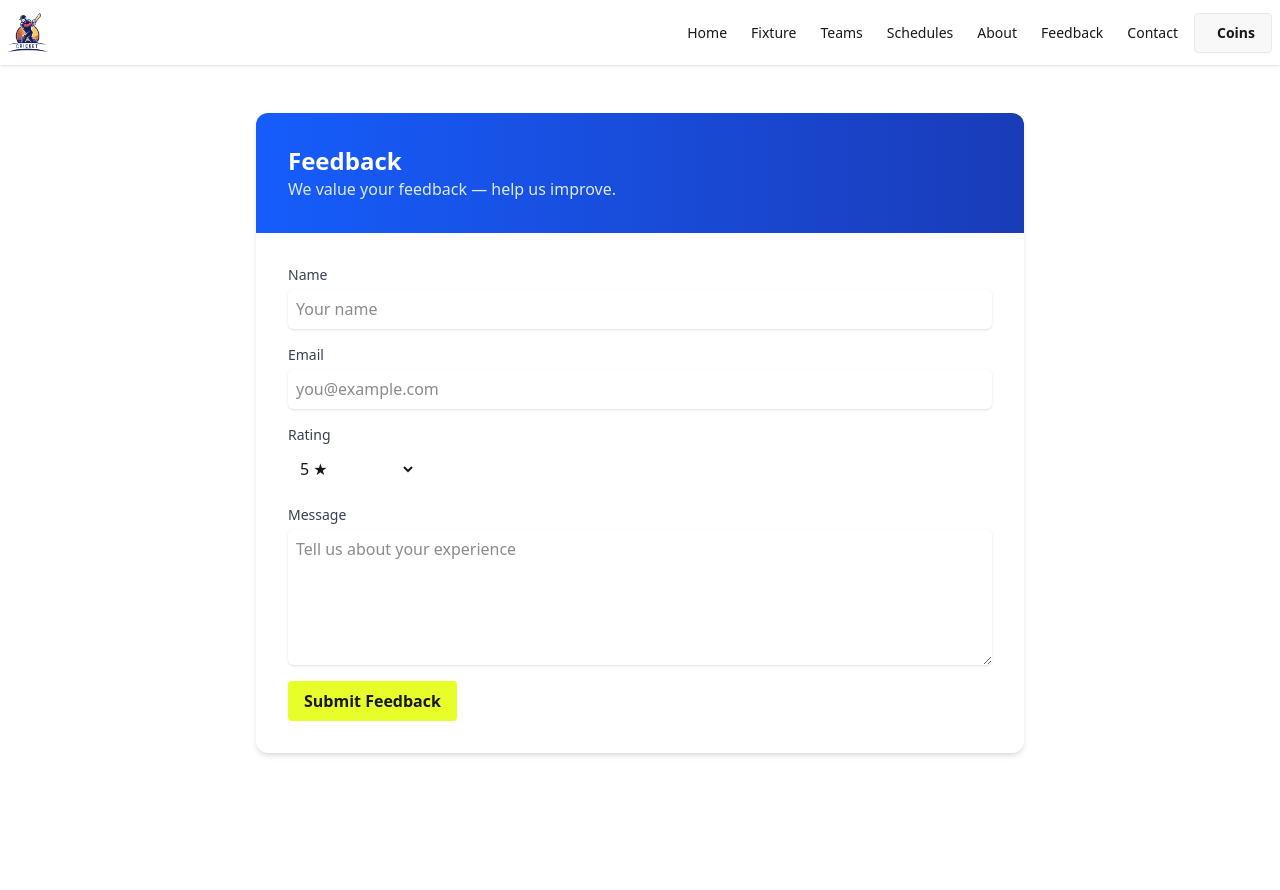
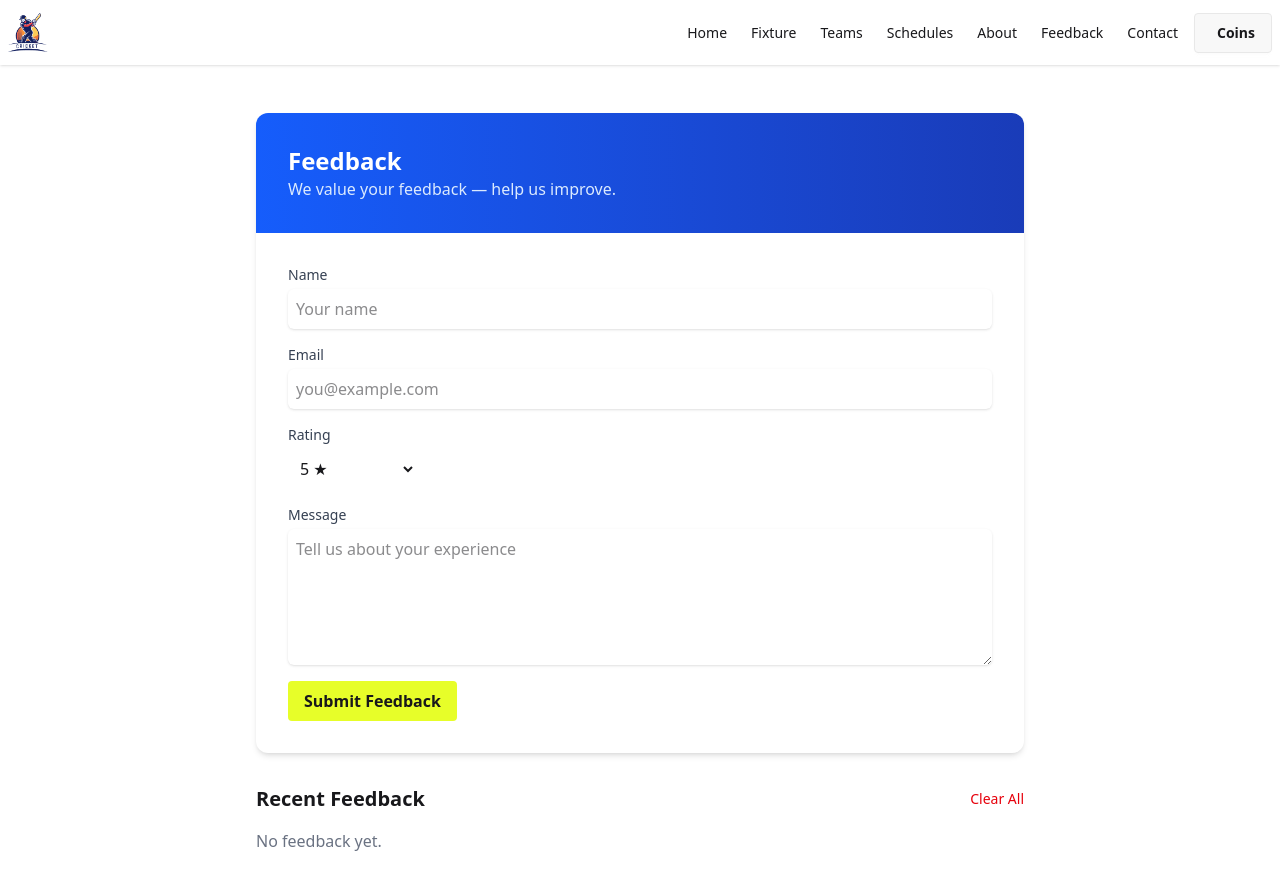
Before and after one commit to atmabdullaham/dream-11, a React (Vite) app: page /feedback in a window 1280 px wide. Shown: the top 890 px of the page. Before the commit the page ends 801 px from the top, so only its background shows below. Built offline with nearby package versions, Linux system fonts and the light colour scheme.

Commit message:
add more one section in my feedback page

```diff
--- a/src/components/Feedback/Feedback.jsx
+++ b/src/components/Feedback/Feedback.jsx
@@ -1,4 +1,4 @@
-import { useState } from "react";
+import { useEffect, useState } from "react";
 
 const Feedback = () => {
   const [form, setForm] = useState({
@@ -8,6 +8,12 @@ const Feedback = () => {
     message: "",
   });
   const [saved, setSaved] = useState(false);
+  const [feedbacks, setFeedbacks] = useState([]);
+
+  useEffect(() => {
+    const all = JSON.parse(localStorage.getItem("demo_feedback") || "[]");
+    setFeedbacks(all);
+  }, []);
 
   const handleChange = (e) => {
     const { name, value } = e.target;
@@ -22,7 +28,13 @@ const Feedback = () => {
     localStorage.setItem("demo_feedback", JSON.stringify(all));
     setSaved(true);
     setForm({ name: "", email: "", rating: 5, message: "" });
+    setFeedbacks(all);
     setTimeout(() => setSaved(false), 3000);
+  };
+
+  const clearFeedbacks = () => {
+    localStorage.removeItem("demo_feedback");
+    setFeedbacks([]);
   };
 
   return (
@@ -113,6 +125,47 @@ const Feedback = () => {
           </form>
         </div>
       </div>
+      {/* Recent Feedbacks */}
+      <div className="max-w-3xl mx-auto mt-8">
+        <div className="flex items-center justify-between mb-4">
+          <h3 className="text-xl font-bold">Recent Feedback</h3>
+          <button onClick={clearFeedbacks} className="text-sm text-red-600">
+            Clear All
+          </button>
+        </div>
+        {feedbacks.length === 0 ? (
+          <p className="text-gray-500">No feedback yet.</p>
+        ) : (
+          <div className="space-y-4">
+            {feedbacks.map((fb, i) => (
+              <div
+                key={i}
+                className="p-4 bg-white rounded-lg shadow-sm border-l-4 border-[#E7FE29]"
+              >
+                <div className="flex items-start justify-between">
+                  <div>
+                    <div className="font-semibold text-gray-900">
+                      {fb.name || "Anonymous"}
+                    </div>
+                    <div className="text-sm text-gray-500">{fb.email}</div>
+                  </div>
+                  <div className="text-sm text-gray-700">
+                    {new Date(fb.date).toLocaleString()}
+                  </div>
+                </div>
+                <div className="mt-2">
+                  <div className="text-yellow-500 mb-2">
+                    {Array.from({ length: fb.rating }).map((_, idx) => (
+                      <span key={idx}>★</span>
+                    ))}
+                  </div>
+                  <p className="text-gray-700">{fb.message}</p>
+                </div>
+              </div>
+            ))}
+          </div>
+        )}
+      </div>
     </div>
   );
 };
```
